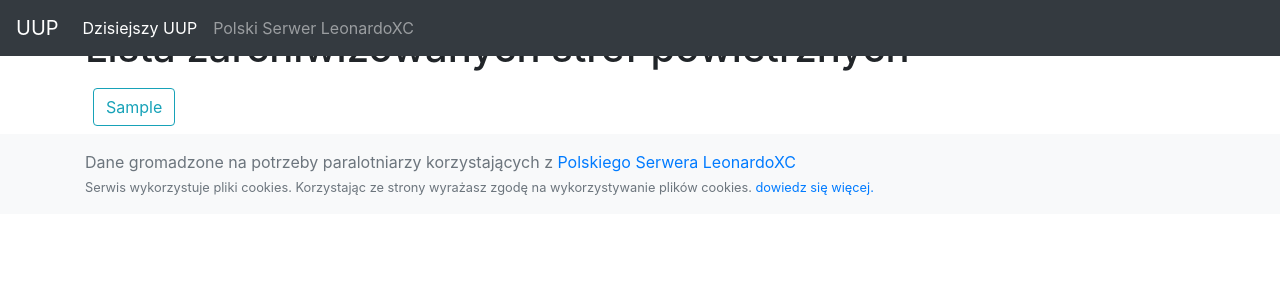
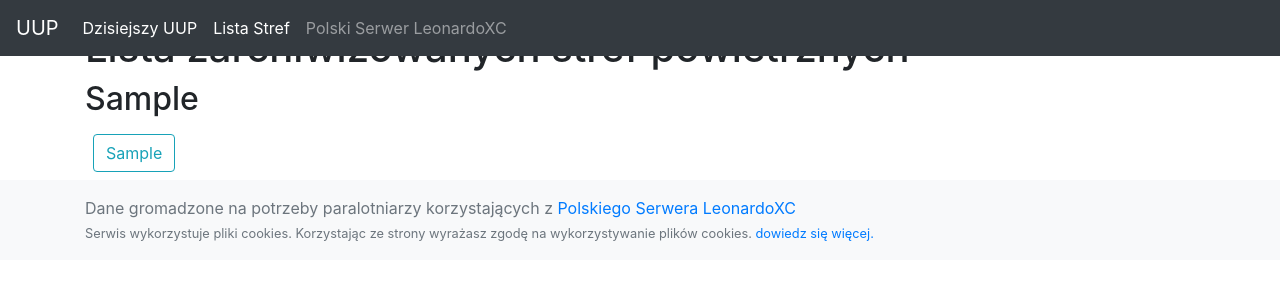
Before and after one commit to robertgrubba/UUP, a Flask app: page /airspaces/ in a window 1280 px wide. Shown: the top 300 px of the page. Run offline with Flask 2, Linux system fonts and the light colour scheme; tables that the repository leaves empty hold one stand-in row (values such as "Sample post"); some libraries are stand-ins or nearby versions.

Commit message:
improved display of airspace list view

```diff
--- a/core/templates/core/airspaces.html
+++ b/core/templates/core/airspaces.html
@@ -4,12 +4,15 @@ Lista zarchiwizowanych stref powietrznych
 {% endblock %}
 {% block content %}
 <h1>Lista zarchiwizowanych stref powietrznych</h1>
-{% if (airspaces is defined) and airspaces %}
+{% if (spaces is defined) and spaces %}
+{% for s in spaces %}
+<h2>{{ s }}</h2>
 <div class="row">
-{% for a in airspaces %}
-<div class="col-md-1 m-2"><a href="{{ url_for('core_bp.airspace_reservations',name=a.designator) }}"><button type="button" class="btn btn-outline-info">{{ a.designator }}</button></a></div>
+	{% for designator in spaces[s] %}
+	<div class="col-md-1 m-2"><a href="{{ url_for('core_bp.airspace_reservations',name=designator) }}"><button type="button" class="btn btn-outline-info">{{ designator }}</button></a></div>
+	{% endfor %}
+</div>
 {% endfor %}
-</div>
 {% else %}
 Brak danych
 {% endif %}
--- a/core/templates/core/base.html
+++ b/core/templates/core/base.html
@@ -36,6 +36,9 @@
           <li class="nav-item active">
 		  <a class="nav-link" href="{{ url_for('core_bp.today') }}">Dzisiejszy UUP<span class="sr-only">(current)</span></a>
           </li>
+          <li class="nav-item active">
+		  <a class="nav-link" href="{{ url_for('core_bp.airspaces') }}">Lista Stref<span class="sr-only">(current)</span></a>
+          </li>
           <li class="nav-item">
             <a class="nav-link" href="https://leonardo.pgxc.pl">Polski Serwer LeonardoXC</a>
           </li>
--- a/core/views.py
+++ b/core/views.py
@@ -42,4 +42,7 @@ def airspace_reservations(name,page=1):
 @core_bp.route('/airspaces/')
 def airspaces():
     airspaces = Airspace.query.group_by(Airspace.typ,Airspace.designator).all()
-    return render_template('core/airspaces.html',airspaces=airspaces)
+    spaces = {}
+    for airspace in airspaces:
+        spaces.setdefault(airspace.typ, []).append(airspace.designator)
+    return render_template('core/airspaces.html',spaces=spaces)
```
